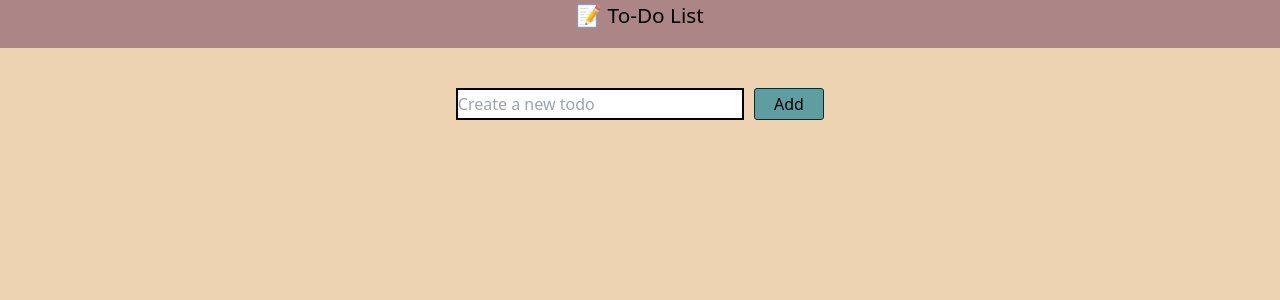
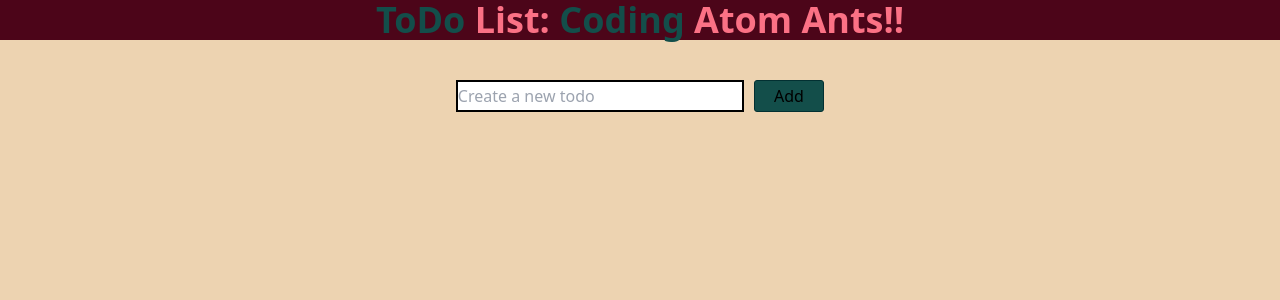
Before and after one commit to priyankapasrija/To-Do-List-React, a React (Vite) app: page / in a window 1280 px wide. Shown: the top 300 px of the page. Built offline with nearby package versions, Linux system fonts and the light colour scheme.

Commit message:
Edit Header.jsx with some tailwind classes added

```diff
--- a/src/components/Header.jsx
+++ b/src/components/Header.jsx
@@ -1,4 +1,4 @@
-function Header() {
+/* function Header() {
   return (
     <>
       <h1
@@ -15,4 +15,17 @@ function Header() {
   );
 }
 
+export default Header; */
+
+
+
+
+function Header () {
+  return (
+      <h1 className="text-4xl bg-rose-950 font-extrabold text-teal-900 text-center">
+ToDo<span className="text-rose-400"> List: </span> Coding <span className="text-rose-400"> Atom Ants!!</span>
+</h1>
+  )
+}
+
 export default Header;
--- a/src/components/mainSection.css
+++ b/src/components/mainSection.css
@@ -17,7 +17,7 @@ button[type="submit"] {
   padding: 0.2rem 1.2rem;
   border-radius: 3px;
   border: 1px solid rgb(2, 48, 50);
-  background-color: cadetblue;
+  background-color: #134e4a;
 }
 
 ul {
```
